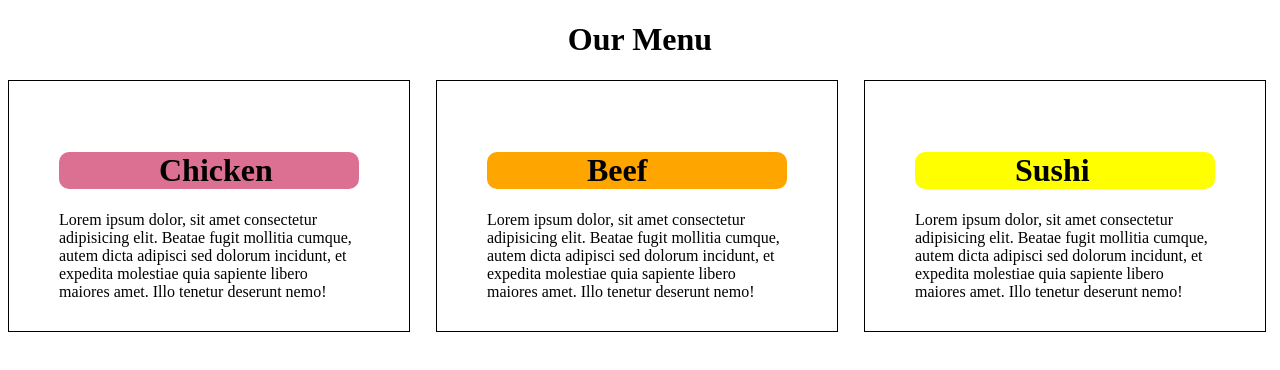
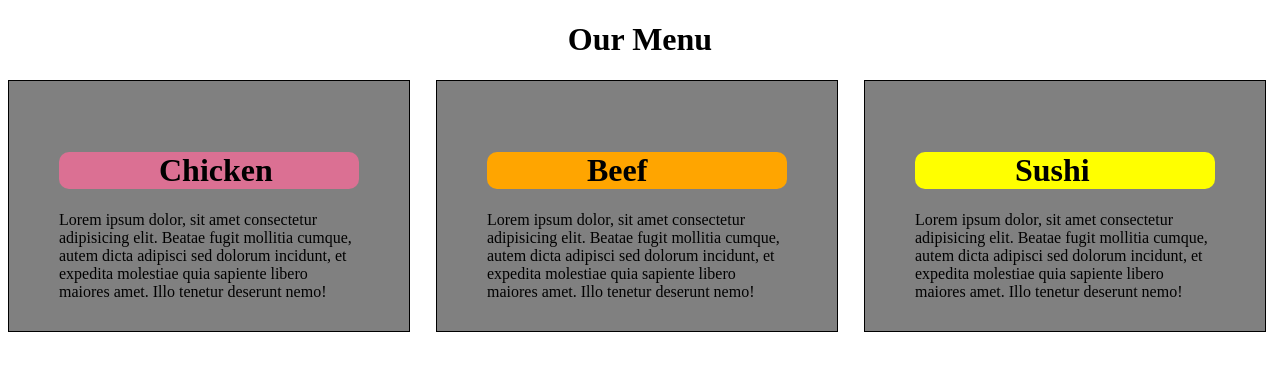
Before and after one commit to sahana-s16/module-2-solution, a plain HTML site: page index.html in a window 1280 px wide. Drawn offline with Linux system fonts and the light colour scheme.

Commit message:
Update style.css
added bg color

```diff
--- a/style.css
+++ b/style.css
@@ -9,6 +9,7 @@
     height: 150px;
     padding: 50px;
     border: 1px solid black;
+    background-color: gray;
 
 
   }
@@ -25,6 +26,7 @@
     height: 150px;
     padding: 50px;
     border: 1px solid black;
+    background-color: gray;
 
 
   }
@@ -42,6 +44,7 @@
     height: 150px;
     padding: 50px;
     border: 1px solid black;
+    background-color: gray;
 
 
   }
```
